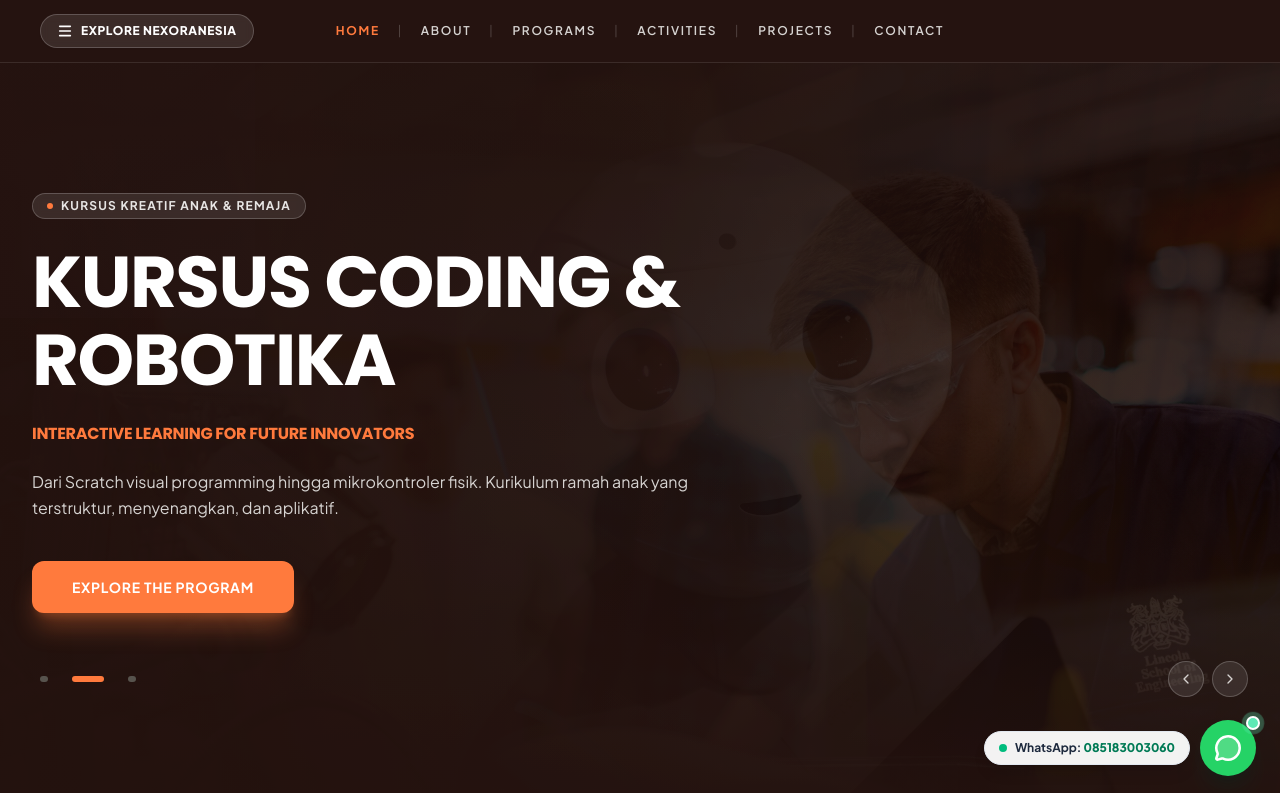
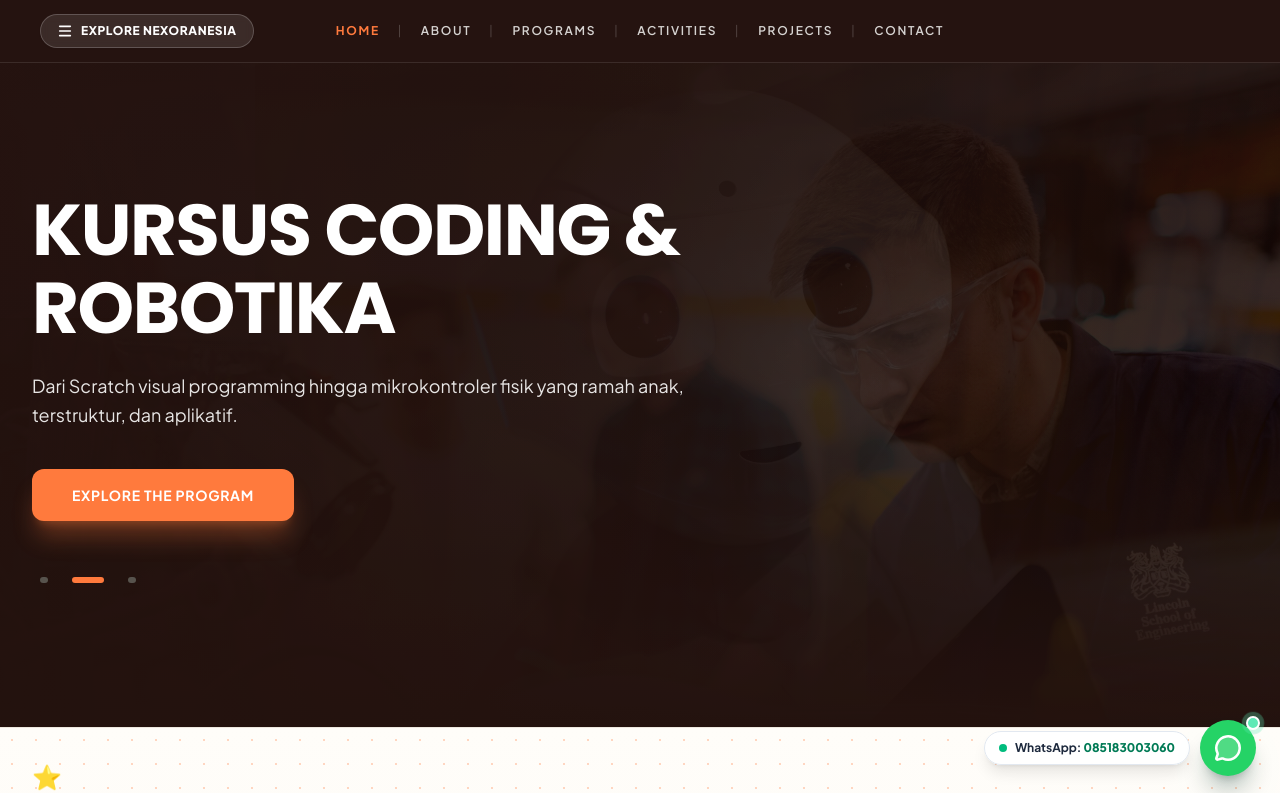
Before and after one commit to nurilasyhuri/nexoranesia, a Next.js app: page / in a window 1280 px wide. Shown: the top 793 px of the page. Built offline with nearby package versions, Linux system fonts and the light colour scheme.

Commit message:
fix: remove AI slop badges and fluff from hero header and cta section

```diff
--- a/src/app/page.tsx
+++ b/src/app/page.tsx
@@ -20,27 +20,21 @@ import {
 
 const heroSlides = [
   {
-    tag: 'STEM & ROBOTICS ECOSYSTEM',
     title: 'NEXORANESIA ROBOTICS',
-    subhead: 'TAKING INNOVATION TO NEW HEIGHTS',
     description:
-      'Turn Your Ideas Into Future Innovations. Membangun generasi inovator masa depan melalui Coding, Robotika, dan Kecerdasan Buatan.',
+      'Membangun generasi inovator masa depan melalui pembelajaran Coding, Robotika, dan Kecerdasan Buatan.',
     image: '/images/hero/slide-1.jpg',
     alt: 'Laboratorium Perakitan Robotika dan STEM NEXORANESIA',
   },
   {
-    tag: 'KURSUS KREATIF ANAK & REMAJA',
     title: 'KURSUS CODING & ROBOTIKA',
-    subhead: 'INTERACTIVE LEARNING FOR FUTURE INNOVATORS',
     description:
-      'Dari Scratch visual programming hingga mikrokontroler fisik. Kurikulum ramah anak yang terstruktur, menyenangkan, dan aplikatif.',
+      'Dari Scratch visual programming hingga mikrokontroler fisik yang ramah anak, terstruktur, dan aplikatif.',
     image: '/images/hero/slide-2.jpg',
     alt: 'Inovasi Robot Otonom dan AI NEXORANESIA',
   },
   {
-    tag: 'PRESTASI JUARA INTERNASIONAL',
     title: 'MENTORING KOMPETISI DUNIA',
-    subhead: 'JALUR PRESTASI JUARA WRO, FLL, & RCJ ROBOTICS',
     description:
       'Bimbingan intensif persiapan kejuaraan robotika nasional hingga tingkat internasional bersama tim mentor berpengalaman.',
     image: '/images/hero/slide-3.jpg',
@@ -182,24 +176,13 @@ export default function HomePage() {
           {/* Main Hero Content - Responsive for Mobile & Desktop */}
           <div className="relative z-20 max-w-7xl mx-auto px-4 sm:px-6 lg:px-8 w-full h-full flex flex-col justify-center py-16 sm:py-24 lg:py-32 my-auto">
             <div className="max-w-3xl space-y-4 sm:space-y-6">
-              {/* Category Pill */}
-              <div className="inline-flex items-center gap-2 px-3.5 py-1 rounded-full bg-white/10 backdrop-blur-xs border border-white/20 text-[10px] sm:text-xs font-bold text-stone-200 tracking-widest uppercase">
-                <span className="w-1.5 h-1.5 rounded-full bg-[#FF7A3D]" />
-                <span>{heroSlides[activeSlide].tag}</span>
-              </div>
-
               {/* Dynamic Slideshow Headline */}
               <h1 className="text-3xl sm:text-5xl lg:text-6xl xl:text-7xl font-black text-white tracking-tight leading-[1.08] uppercase transition-all duration-300">
                 {heroSlides[activeSlide].title}
               </h1>
 
-              {/* Subhead */}
-              <h2 className="text-xs sm:text-sm lg:text-base font-bold text-[#FF7A3D] tracking-wider uppercase leading-snug">
-                {heroSlides[activeSlide].subhead}
-              </h2>
-
               {/* Clean Supporting Copy */}
-              <p className="text-xs sm:text-sm lg:text-base text-stone-300 font-normal leading-relaxed max-w-2xl">
+              <p className="text-sm sm:text-base lg:text-lg text-stone-200 font-normal leading-relaxed max-w-2xl">
                 {heroSlides[activeSlide].description}
               </p>
 
@@ -214,8 +197,8 @@ export default function HomePage() {
               </div>
             </div>
 
-            {/* Slide Indicator Dots & Navigation */}
-            <div className="flex items-center justify-between pt-8 sm:pt-12 pb-2">
+            {/* Slide Indicator Dots */}
+            <div className="flex items-center pt-8 sm:pt-12 pb-2">
               <div className="flex items-center gap-1.5 sm:gap-2" aria-label="Slideshow Controls">
                 {heroSlides.map((_, i) => (
                   <button
@@ -232,26 +215,6 @@ export default function HomePage() {
                     />
                   </button>
                 ))}
-              </div>
-
-              {/* Arrow controls for desktop/tablet */}
-              <div className="flex items-center gap-2">
-                <button
-                  type="button"
-                  onClick={prevSlide}
-                  aria-label="Slide Sebelumnya"
-                  className="w-8 h-8 sm:w-9 sm:h-9 rounded-full bg-white/10 hover:bg-white/20 border border-white/20 text-stone-300 hover:text-white flex items-center justify-center transition-colors cursor-pointer"
-                >
-                  <ChevronLeft className="w-4 h-4" />
-                </button>
-                <button
-                  type="button"
-                  onClick={nextSlide}
-                  aria-label="Slide Selanjutnya"
-                  className="w-8 h-8 sm:w-9 sm:h-9 rounded-full bg-white/10 hover:bg-white/20 border border-white/20 text-stone-300 hover:text-white flex items-center justify-center transition-colors cursor-pointer"
-                >
-                  <ChevronRight className="w-4 h-4" />
-                </button>
               </div>
             </div>
           </div>
@@ -559,12 +522,6 @@ export default function HomePage() {
         {/* ======================================================== */}
         <section id="contact" className="py-20 bg-[#251310] text-white border-t border-[#3A1E1A]">
           <div className="max-w-4xl mx-auto px-4 sm:px-6 lg:px-8 text-center space-y-5">
-            <div>
-              <span className="inline-block px-3.5 py-1 rounded-full bg-[#FF7A3D]/20 border border-[#FF7A3D]/40 text-xs uppercase tracking-[0.2em] text-[#FF9E6D] font-bold">
-                MULAI LANGKAH INOVASI ANDA
-              </span>
-            </div>
-
             <h2 className="text-3xl sm:text-5xl font-extrabold text-white tracking-tight">
               Siap Mengembangkan Potensi Putra-Putri Anda?
             </h2>
--- a/src/components/MenuDrawer.tsx
+++ b/src/components/MenuDrawer.tsx
@@ -131,12 +131,12 @@ export function MenuDrawer({ isOpen, onClose }: MenuDrawerProps) {
 
         {/* Drawer Footer */}
         <div className="p-6 sm:p-8 bg-[#F3ECE4]/80 border-t border-[#EDE6DD] space-y-3">
-          <div className="text-xs text-[#63544F] leading-relaxed space-y-2">
+          <div className="text-xs text-[#63544F] leading-relaxed space-y-1">
             <p className="font-bold text-[#3A1E1A] uppercase tracking-wider text-[11px]">
-              Technology Beyond Imagination
+              PT Nexoranesia Teknologi Nusantara
             </p>
-            <p className="text-[11px]">
-              Ekosistem pendidikan robotika, coding praktis, AI terapan, dan laboratorium inovasi masa depan di Indonesia.
+            <p className="text-[11px] text-[#7A6A65]">
+              Edukasi Coding, Robotika, AI, dan Solusi STEM Terapan Indonesia.
             </p>
           </div>
 
--- a/src/components/Navbar.tsx
+++ b/src/components/Navbar.tsx
@@ -10,7 +10,6 @@ export const Navbar: React.FC<{
   onOpenMenu?: () => void;
 }> = ({ onOpenEnrollment, onOpenMenu }) => {
   const [isScrolled, setIsScrolled] = useState(false);
-  const [mobileMenuOpen, setMobileMenuOpen] = useState(false);
   const pathname = usePathname();
 
   useEffect(() => {
@@ -82,38 +81,6 @@ export const Navbar: React.FC<{
           <div className="hidden lg:flex items-center justify-end min-w-[220px]" aria-hidden="true" />
         </div>
       </div>
-
-      {/* Mobile Navigation Drawer */}
-      {mobileMenuOpen && (
-        <div className="md:hidden bg-[#251310] border-b border-white/10 px-4 pt-4 pb-6 space-y-3">
-          {navLinks.map((link) => (
-            <Link
-              key={link.name}
-              href={link.href}
-              onClick={() => setMobileMenuOpen(false)}
-              className={`block px-3 py-2 text-base font-medium rounded-xl ${
-                pathname === link.href
-                  ? 'text-[#FF7A3D] bg-white/10 font-semibold'
-                  : 'text-stone-300 hover:text-white hover:bg-white/10'
-              }`}
-            >
-              {link.name}
-            </Link>
-          ))}
-
-          <div className="pt-2 border-t border-white/10">
-            <button
-              onClick={() => {
-                setMobileMenuOpen(false);
-                if (onOpenEnrollment) onOpenEnrollment();
-              }}
-              className="w-full py-3 text-center text-xs font-bold uppercase tracking-wider rounded-full bg-[#FF7A3D] text-white shadow-sm"
-            >
-              Daftar Sekarang
-            </button>
-          </div>
-        </div>
-      )}
     </header>
   );
 };
```
